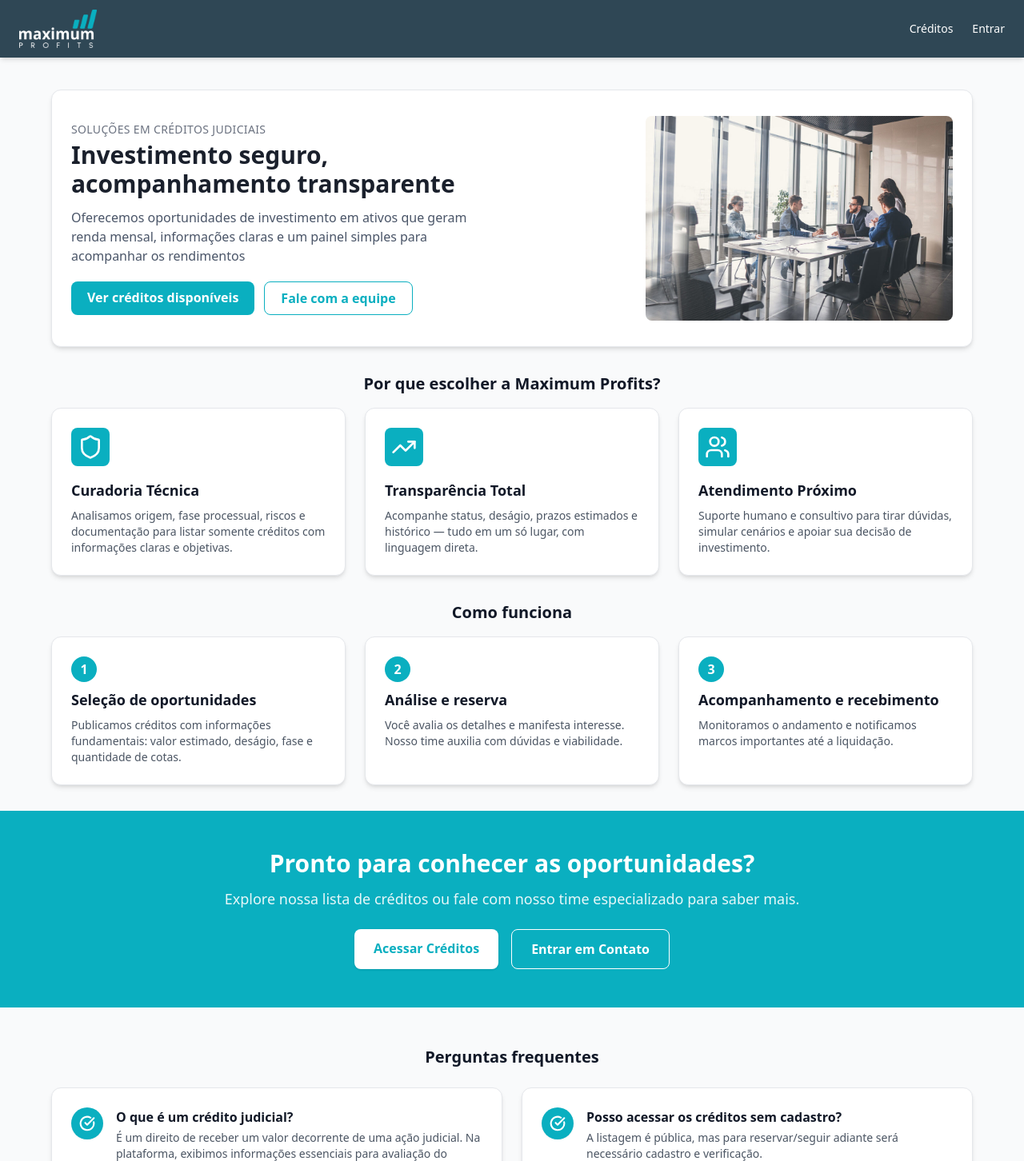
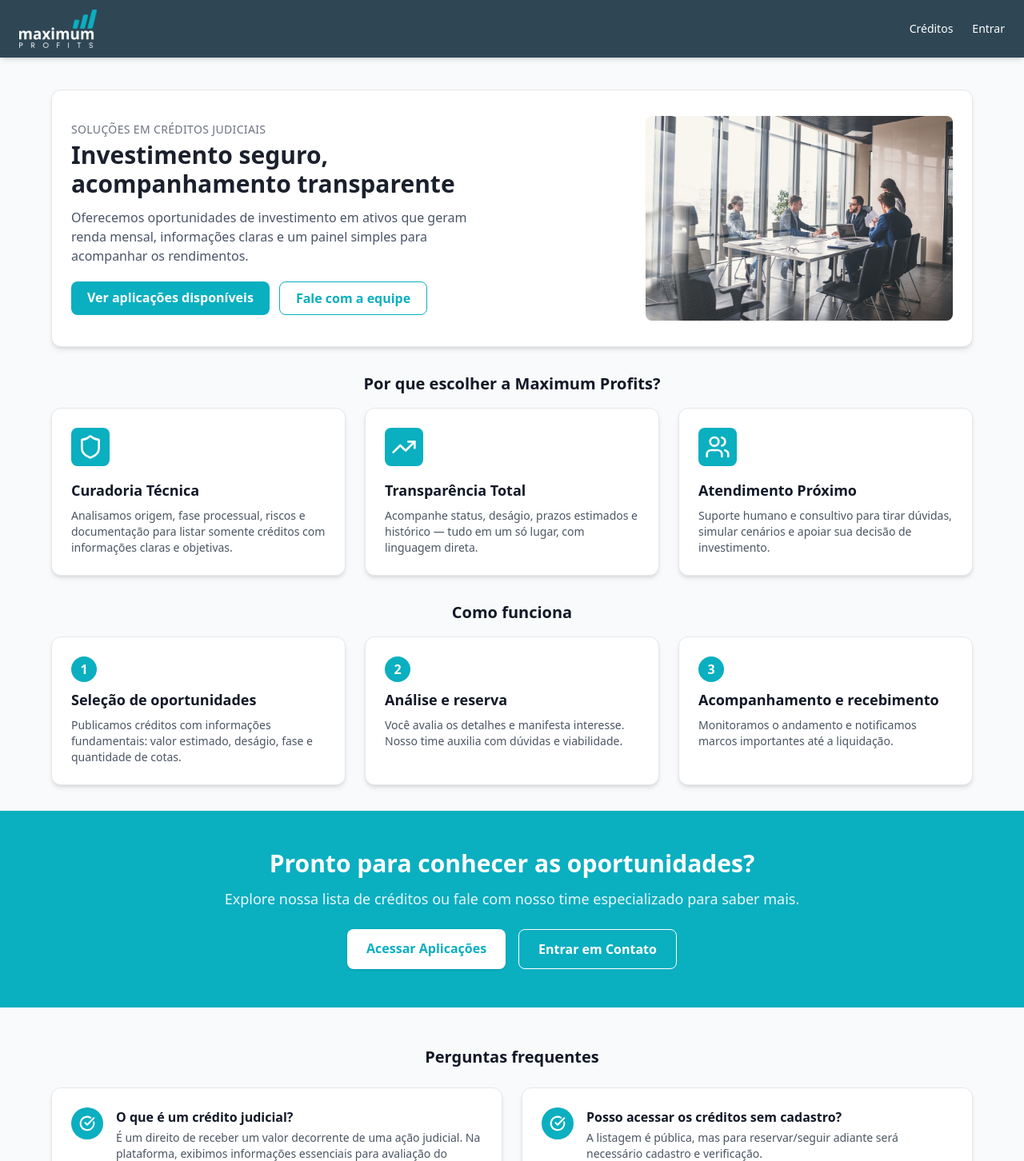
Before and after one commit to skcbroo/front_maximum, a React (Vite) app: page / in a window 1280 px wide. Shown: the top 1452 px of the page at 80% size. Built offline with nearby package versions, Linux system fonts and the light colour scheme.

Commit message:
Update Home.jsx

```diff
--- a/src/pages/Home.jsx
+++ b/src/pages/Home.jsx
@@ -72,7 +72,7 @@ export default function Home() {
               </h2>
               <p className="text-[#4A5568] mt-3 select-none">
                 Oferecemos oportunidades de investimento em ativos que geram renda mensal,
-                informações claras e um painel simples para acompanhar os rendimentos
+                informações claras e um painel simples para acompanhar os rendimentos.
               </p>
 
               <div className="mt-5 flex flex-wrap gap-3">
@@ -80,7 +80,7 @@ export default function Home() {
                   href="/creditos"
                   className="inline-block bg-[#0AAFC0] text-white font-semibold rounded-lg px-5 py-2 hover:opacity-90 transition"
                 >
-                  Ver créditos disponíveis
+                  Ver aplicações disponíveis
                 </a>
                 <button
                   onClick={falarComEquipe}
@@ -168,7 +168,7 @@ export default function Home() {
           href="/creditos"
           className="bg-white text-[#0AAFC0] font-semibold rounded-lg px-6 py-3 shadow hover:opacity-90 transition"
         >
-          Acessar Créditos
+          Acessar Aplicações
         </a>
         <button
           onClick={falarComEquipe}
```
